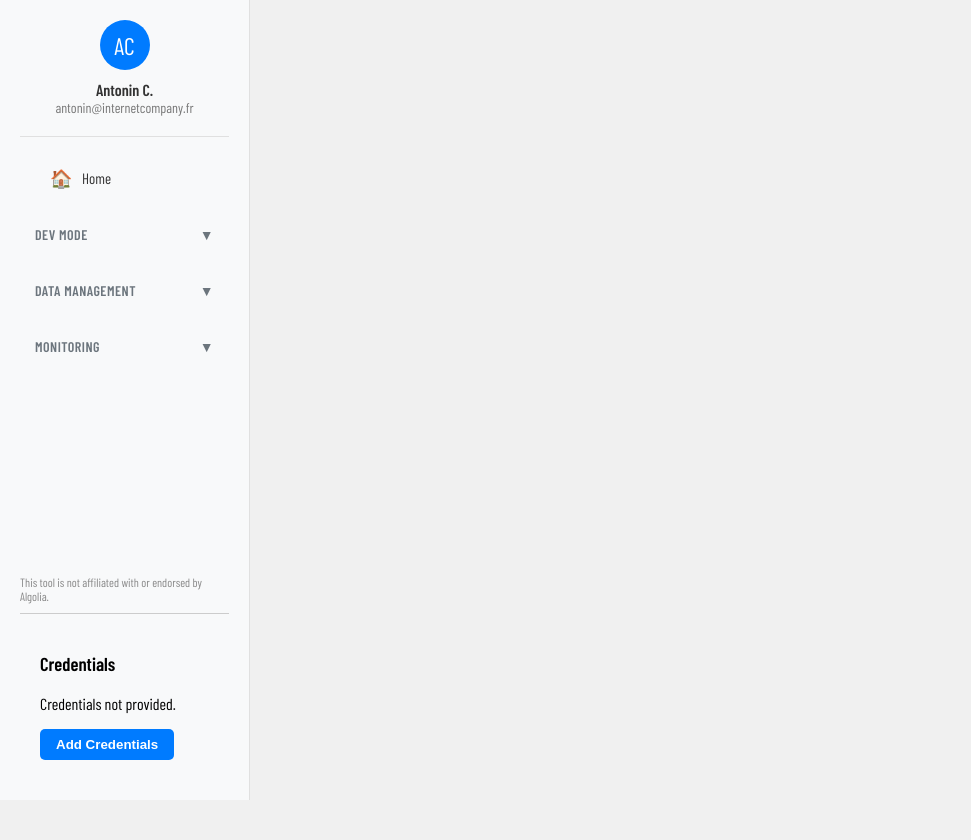
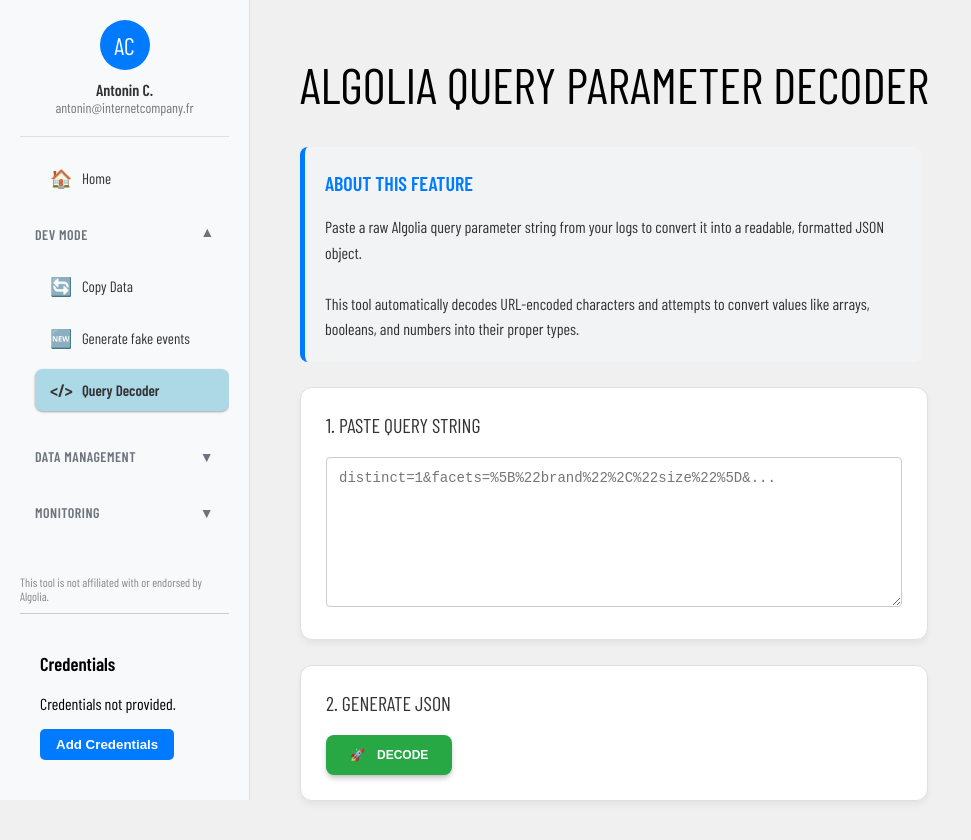
Before and after one commit to antonincoste/algolia_manager, a React (Create React App) app: page /query-decoder in a window 1280 px wide. Shown: the top 840 px of the page, without its empty margins (0-971 px from the left). Before the commit the page ends 800 px from the top, so only its background shows below. Built offline with nearby package versions, Linux system fonts and the light colour scheme; a web font is replaced by a local one.

Commit message:
Implement algolia query decoder

```diff
--- a/src/App.js
+++ b/src/App.js
@@ -13,6 +13,7 @@
 import DeleteObjects from './pages/DeleteObjects';
 import CompareIndexesConfig from './pages/CompareIndexesConfig';
 import TopNoResultSearches from './pages/TopNoResultSearches';
+import QueryDecoder from './pages/QueryDecoder';
 
 
 // NOUVEAU : Style pour le conteneur du contenu principal
@@ -44,6 +45,7 @@
             <Route path="/delete-objects" element={<DeleteObjects />} />
             <Route path="/compare-configs" element={<CompareIndexesConfig />} />
             <Route path="/no-result-searches" element={<TopNoResultSearches />} />
+            <Route path="/query-decoder" element={<QueryDecoder />} />
           </Routes>
         </main>
       </div>
--- a/src/components/Sidebar.js
+++ b/src/components/Sidebar.js
@@ -131,13 +131,14 @@
 `;
 
 const sectionMapping = {
+  '/generate-events': 'devMode',
+  '/copy-data': 'devMode',
+  '/query-decoder': 'devMode',
   '/exportbyfilters': 'dataManagement',
   '/export-by-attribute': 'dataManagement',
   '/update-by-attribute': 'dataManagement',
   '/offline': 'dataManagement',
   '/copy': 'dataManagement',
-  '/generate-events': 'devMode',
-  '/copy-data': 'devMode',
   '/delete-objects': 'dataManagement',
   '/compare-configs': 'monitoring',
   '/no-result-searches': 'monitoring',
@@ -189,6 +190,12 @@
                              Generate fake events
                         </MenuLink>
                     </MenuItem>
+                    <MenuItem>
+                    <MenuLink to="/query-decoder" className={location.pathname === '/query-decoder' ? 'active' : ''}>
+                        <Icon>&lt;/&gt;</Icon>
+                        Query Decoder
+                    </MenuLink>
+                </MenuItem>
             </SubMenu>
           </MenuGroup>
 
--- /dev/null
+++ b/src/pages/QueryDecoder.js
@@ -0,0 +1,148 @@
+// src/pages/QueryDecoder.js
+import React, { useState } from 'react';
+import styled from 'styled-components';
+import SectionBlock from '../components/SectionBlock';
+import InfoBlock from '../components/InfoBlock';
+import StyledButton from '../components/StyledButton';
+
+const textareaStyle = {
+  width: '100%',
+  minHeight: '150px',
+  padding: '12px',
+  fontSize: '14px',
+  fontFamily: 'monospace',
+  borderRadius: '4px',
+  border: '1px solid #ccc',
+  resize: 'vertical',
+  boxSizing: 'border-box'
+};
+
+const ResultContainer = styled.div`
+  position: relative;
+  background-color: #2d2d2d;
+  color: #f8f8f2;
+  border-radius: 8px;
+  padding: 20px;
+  margin-top: 20px;
+  max-height: 500px;
+  overflow: auto;
+`;
+
+const CopyButton = styled.button`
+  position: absolute;
+  top: 10px;
+  right: 10px;
+  background-color: #44475a;
+  color: #f8f8f2;
+  border: 1px solid #6272a4;
+  border-radius: 5px;
+  padding: 5px 10px;
+  cursor: pointer;
+  display: flex;
+  align-items: center;
+  gap: 5px;
+
+  &:hover {
+    background-color: #6272a4;
+  }
+`;
+
+const smartParseValue = (value) => {
+  // 1. Essayer de parser comme du JSON (pour les tableaux, objets)
+  try {
+    // Si c'est un tableau ou un objet encodé en string, le parser.
+    if ((value.startsWith('[') && value.endsWith(']')) || (value.startsWith('{') && value.endsWith('}'))) {
+      return JSON.parse(value);
+    }
+  } catch (e) { /* Ce n'est pas du JSON valide, on continue */ }
+
+  // 2. Vérifier si c'est un booléen
+  if (value === 'true') return true;
+  if (value === 'false') return false;
+
+  // 3. Vérifier si c'est un nombre
+  const num = Number(value);
+  if (!isNaN(num) && value.trim() !== '') return num;
+
+  // 4. Sinon, retourner la chaîne de caractères
+  return value;
+};
+
+
+const QueryDecoder = () => {
+  const [queryString, setQueryString] = useState('');
+  const [jsonObject, setJsonObject] = useState(null);
+  const [error, setError] = useState('');
+  const [copySuccess, setCopySuccess] = useState(false);
+
+  const handleDecode = () => {
+    setError('');
+    setJsonObject(null);
+    if (!queryString.trim()) {
+      return;
+    }
+
+    try {
+      const params = new URLSearchParams(queryString);
+      const decodedObject = {};
+
+      for (const [key, value] of params.entries()) {
+        decodedObject[key] = smartParseValue(value);
+      }
+
+      setJsonObject(decodedObject);
+    } catch (err) {
+      setError("Failed to decode the query string. Please check the format.");
+      console.error(err);
+    }
+  };
+
+  const handleCopy = () => {
+    if (jsonObject) {
+      navigator.clipboard.writeText(JSON.stringify(jsonObject, null, 2)).then(() => {
+        setCopySuccess(true);
+        setTimeout(() => setCopySuccess(false), 2000); // Réinitialise le message après 2s
+      });
+    }
+  };
+
+  return (
+    <div>
+      <h1>Algolia Query Parameter Decoder</h1>
+      <InfoBlock title="About this feature">
+        Paste a raw Algolia query parameter string from your logs to convert it into a readable, formatted JSON object.
+        <br/><br/>
+        This tool automatically decodes URL-encoded characters and attempts to convert values like arrays, booleans, and numbers into their proper types.
+      </InfoBlock>
+
+      <SectionBlock title="1. Paste Query String">
+        <textarea
+          style={textareaStyle}
+          value={queryString}
+          onChange={(e) => setQueryString(e.target.value)}
+          placeholder="distinct=1&facets=%5B%22brand%22%2C%22size%22%5D&..."
+        />
+      </SectionBlock>
+
+      <SectionBlock title="2. Generate JSON">
+        <StyledButton onClick={handleDecode} label="Decode" icon="🚀" color="#28a745" />
+      </SectionBlock>
+
+      {error && <div style={{ color: 'red', marginTop: '20px' }}>{error}</div>}
+
+      {jsonObject && (
+        <SectionBlock title="3. Result">
+          <ResultContainer>
+            <CopyButton onClick={handleCopy}>
+              <svg width="16" height="16" viewBox="0 0 24 24" fill="none" stroke="currentColor" strokeWidth="2" strokeLinecap="round" strokeLinejoin="round"><rect x="9" y="9" width="13" height="13" rx="2" ry="2"></rect><path d="M5 15H4a2 2 0 0 1-2-2V4a2 2 0 0 1 2-2h9a2 2 0 0 1 2 2v1"></path></svg>
+              {copySuccess ? 'Copied!' : 'Copy'}
+            </CopyButton>
+            <pre><code>{JSON.stringify(jsonObject, null, 2)}</code></pre>
+          </ResultContainer>
+        </SectionBlock>
+      )}
+    </div>
+  );
+};
+
+export default QueryDecoder;
```
